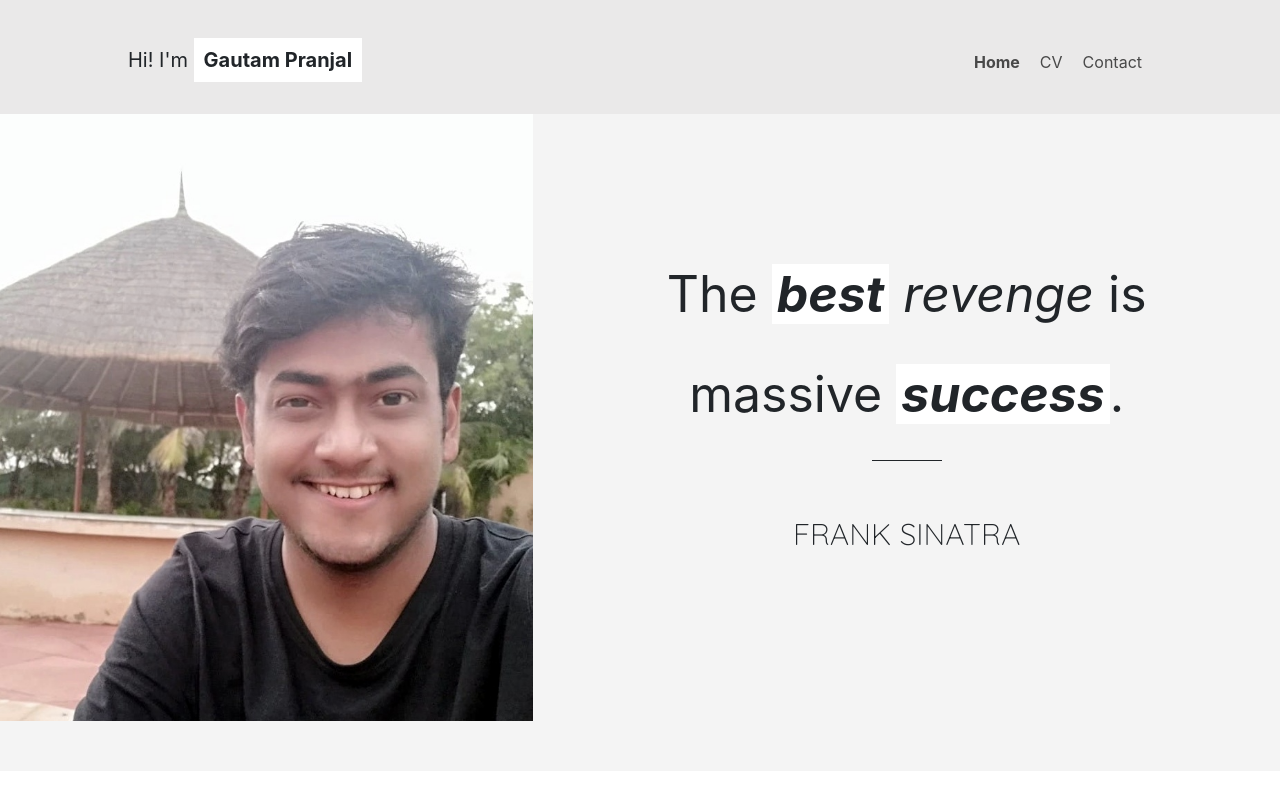
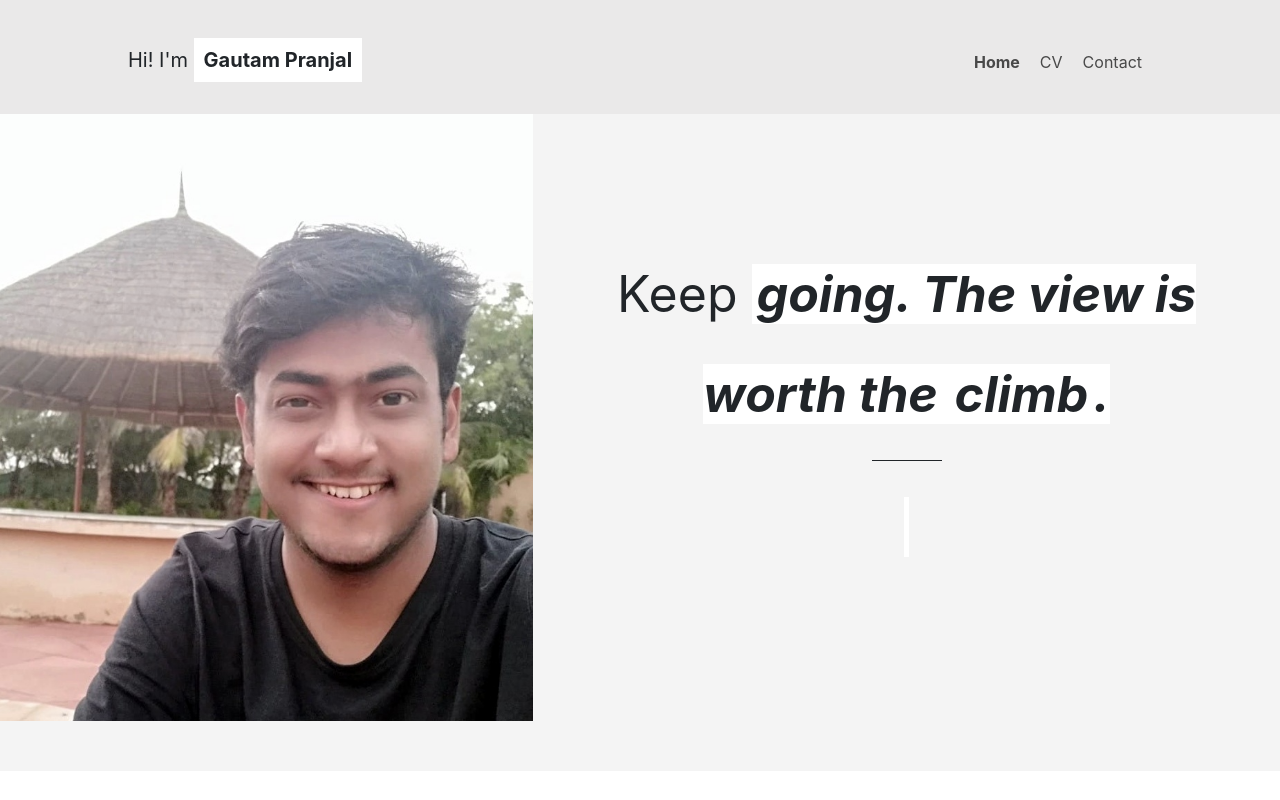
Before and after one commit to gautam17pranjal/gautam17, a plain HTML site: page index.html in a window 1280 px wide. Shown: the top 800 px of the page. Drawn offline with nearby package versions, Linux system fonts and the light colour scheme.

Commit message:
updating the quote

```diff
--- a/index.html
+++ b/index.html
@@ -33,10 +33,10 @@
                     <img src="images/pp1.jpg" alt="">
                 </div>
                 <div class="col-sm-7 intro-quote text-center">
-                    The <span class="best">best</span> <i>revenge</i> is <br>massive <span class="success">success</span>.
+                    Keep <span class="best">going<span>. The <i>view</i> is <br> worth the <span class="success">climb</span>.
                     <br>
                     <hr>
-                    <span class="sayer">FRANK SINATRA</span>
+<!--                    <span class="sayer">FRANK SINATRA</span> -->
                 </div>
             </div>
         </div>
```
